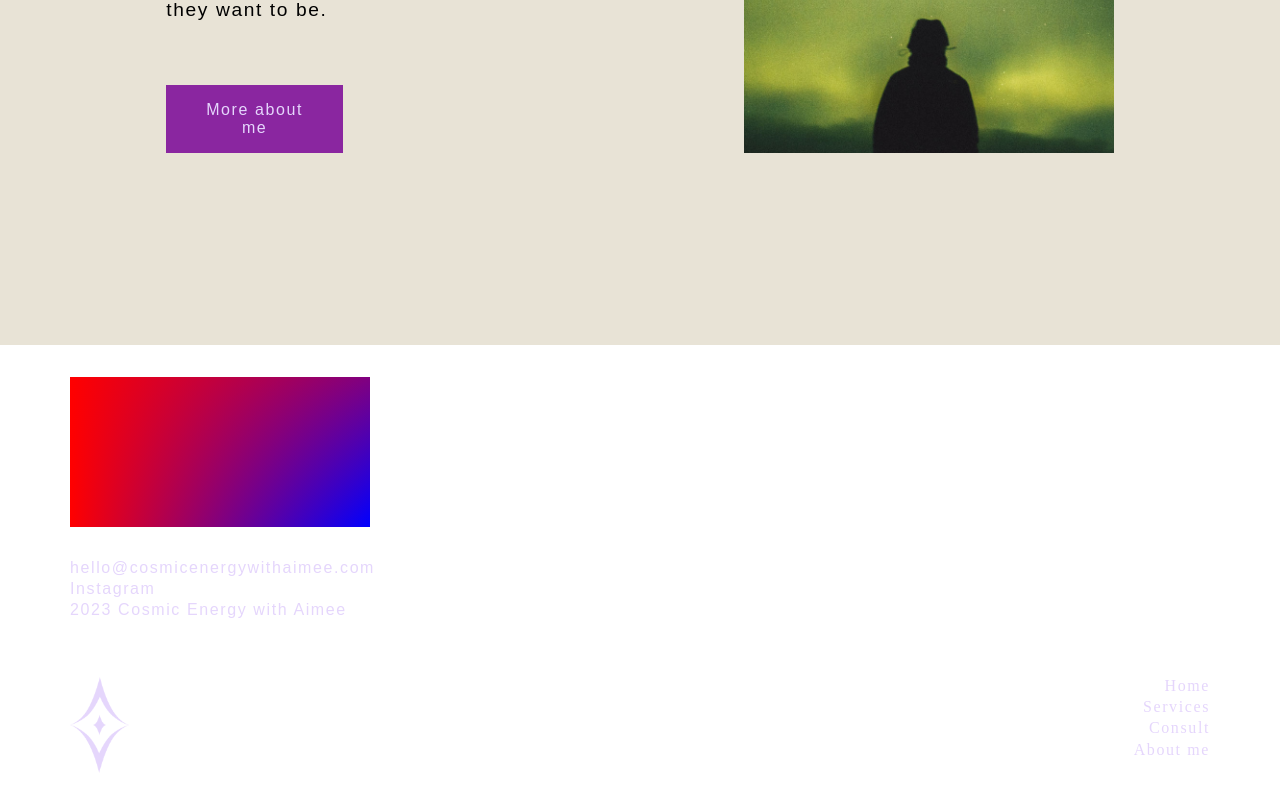
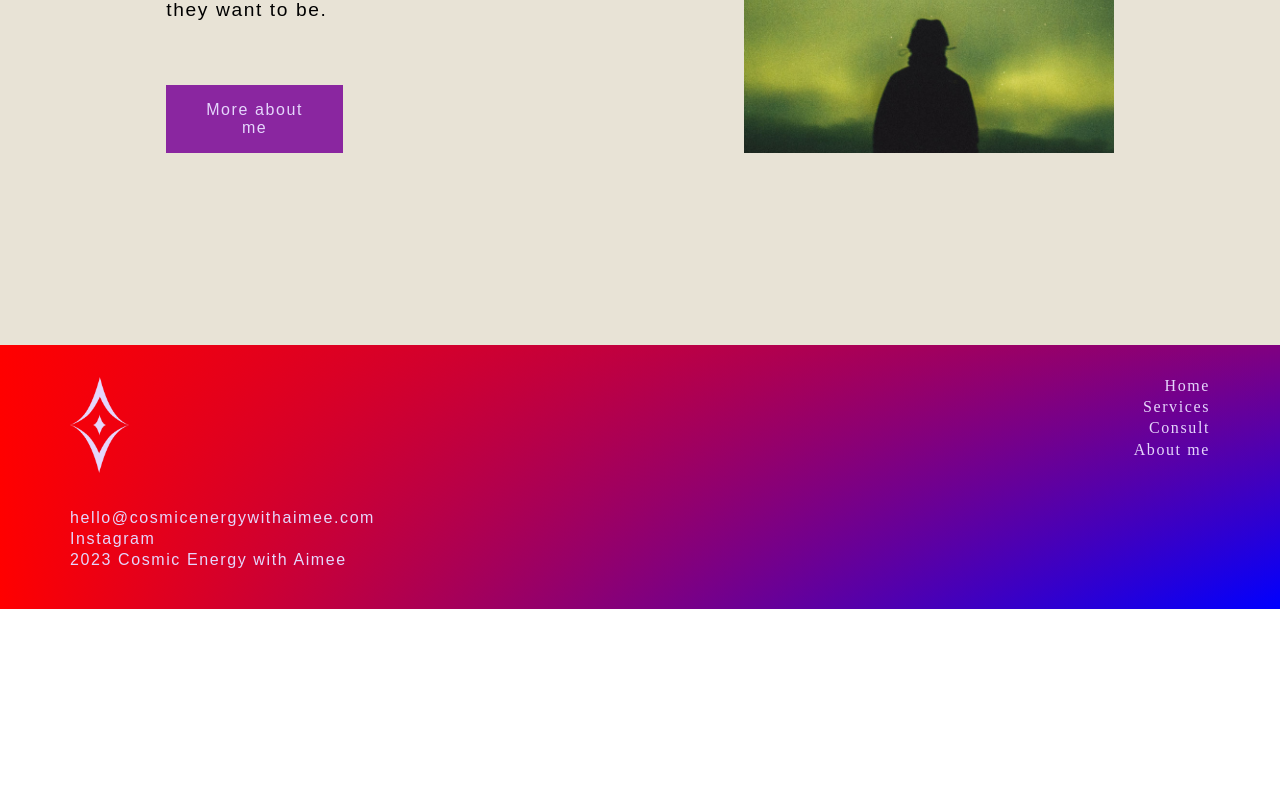
Before and after one commit to deshandeshandeshan/cosmicenergywithaimee, a React (Create React App) app: page / in a window 1280 px wide. Shown: the part 2851-3660 px from the top of the page. After the commit the page ends 3460 px from the top, so only its background shows below. Built offline with nearby package versions, Linux system fonts and the light colour scheme; a web font is replaced by a local one.

Commit message:
Reverted to old svg gradient styling

```diff
--- a/src/components/Footer.css
+++ b/src/components/Footer.css
@@ -1,6 +1,6 @@
-/* .footer {
+.footer {
     background: url("HomepageSvgGradient.svg");
-} */
+}
 
 .mobileGrid {
     grid-template-columns: repeat(2, 1fr);
--- a/src/components/Footer.js
+++ b/src/components/Footer.js
@@ -5,86 +5,6 @@ import "./Footer.css";
 const Footer = () => {
   return (
     <footer className="footer footerGrid mobileGrid footerGridPadding">
-      <svg xmlns="http://www.w3.org/2000/svg">
-        <defs>
-          <linearGradient
-            id="a"
-            gradientUnits="objectBoundingBox"
-            x1="0"
-            y1="0"
-            x2="1"
-            y2="1"
-          >
-            <stop offset="0" stop-color="red">
-              <animate
-                attributeName="stop-color"
-                values="#20123E"
-                dur="20s"
-                repeatCount="indefinite"
-              ></animate>
-            </stop>
-            <stop offset=".5" stop-color="purple">
-              <animate
-                attributeName="stop-color"
-                values="#8A26A0"
-                dur="20s"
-                repeatCount="indefinite"
-              ></animate>
-            </stop>
-            <stop offset="1" stop-color="blue">
-              <animate
-                attributeName="stop-color"
-                values="#E5D6FC"
-                dur="20s"
-                repeatCount="indefinite"
-              ></animate>
-            </stop>
-            <animateTransform
-              attributeName="gradientTransform"
-              type="rotate"
-              from="0 .5 .5"
-              to="360 .5 .5"
-              dur="20s"
-              repeatCount="indefinite"
-            />
-          </linearGradient>
-          <linearGradient
-            id="b"
-            gradientUnits="objectBoundingBox"
-            x1="0"
-            y1="1"
-            x2="1"
-            y2="1"
-          >
-            <stop offset="0" stop-color="red">
-              <animate
-                attributeName="stop-color"
-                values="#4A2A93"
-                dur="20s"
-                repeatCount="indefinite"
-              ></animate>
-            </stop>
-            <stop offset="1" stop-color="purple" stop-opacity="0">
-              <animate
-                attributeName="stop-color"
-                values="#20123E"
-                dur="20s"
-                repeatCount="indefinite"
-              ></animate>
-            </stop>
-            <animateTransform
-              attributeName="gradientTransform"
-              type="rotate"
-              values="360 .5 .5;0 .5 .5"
-              class="ignore"
-              dur="10s"
-              repeatCount="indefinite"
-            />
-          </linearGradient>
-        </defs>
-        <rect fill="url(#a)" width="100%" height="100%" />
-        <rect fill="url(#b)" width="100%" height="100%" />
-      </svg>
       <div className="footerGridItemA">
         <img src={LogoMark} alt="Cosmic energy logo" className="footerBrand" />
       </div>
```
